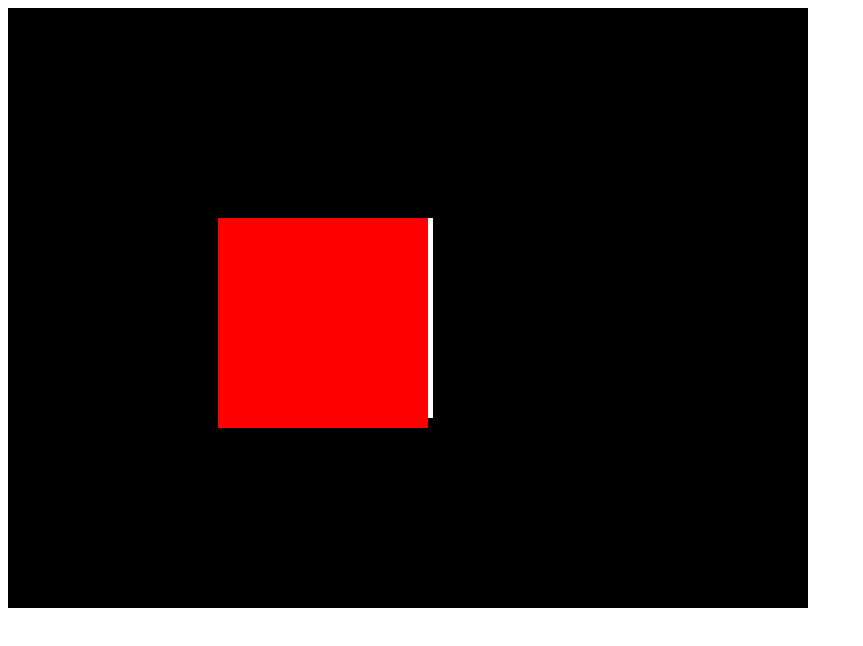
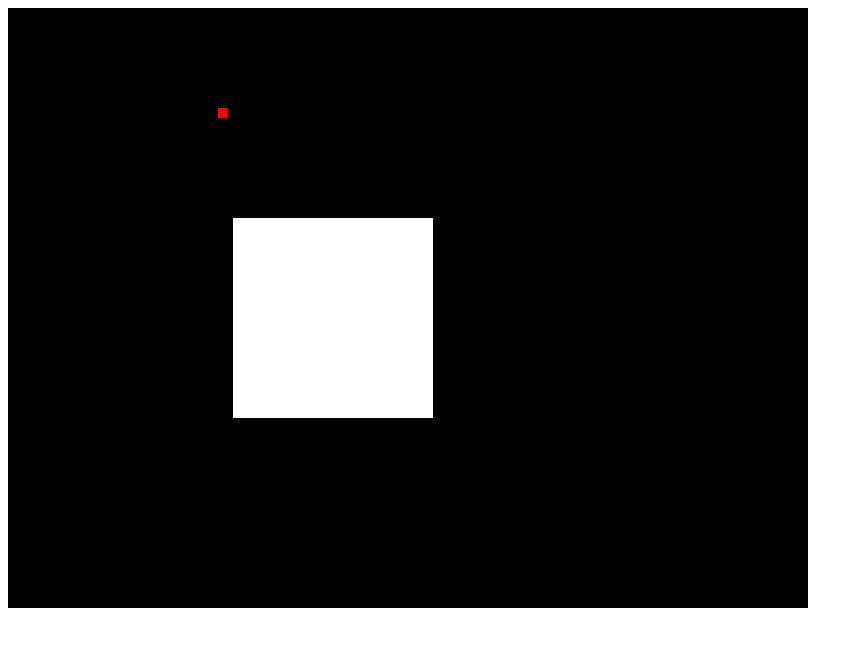
Before and after one commit to sizif/pongjs, a plain HTML site: page index.html in a window 1280 px wide. Shown: the whole page, without its empty margins (0-863 px from the left). Drawn offline with Linux system fonts and the light colour scheme.

Commit message:
Make red ball regular again

```diff
--- a/index.html
+++ b/index.html
@@ -31,7 +31,7 @@
 		canvasContext.fillStyle = 'white';
 		canvasContext.fillRect(225,210,200,200);
 		canvasContext.fillStyle = 'red';
-		canvasContext.fillRect(ballX,ballX,ballX,ballX);
+		canvasContext.fillRect(ballX,100,10,10);
 	}
 
 	</script>
```
